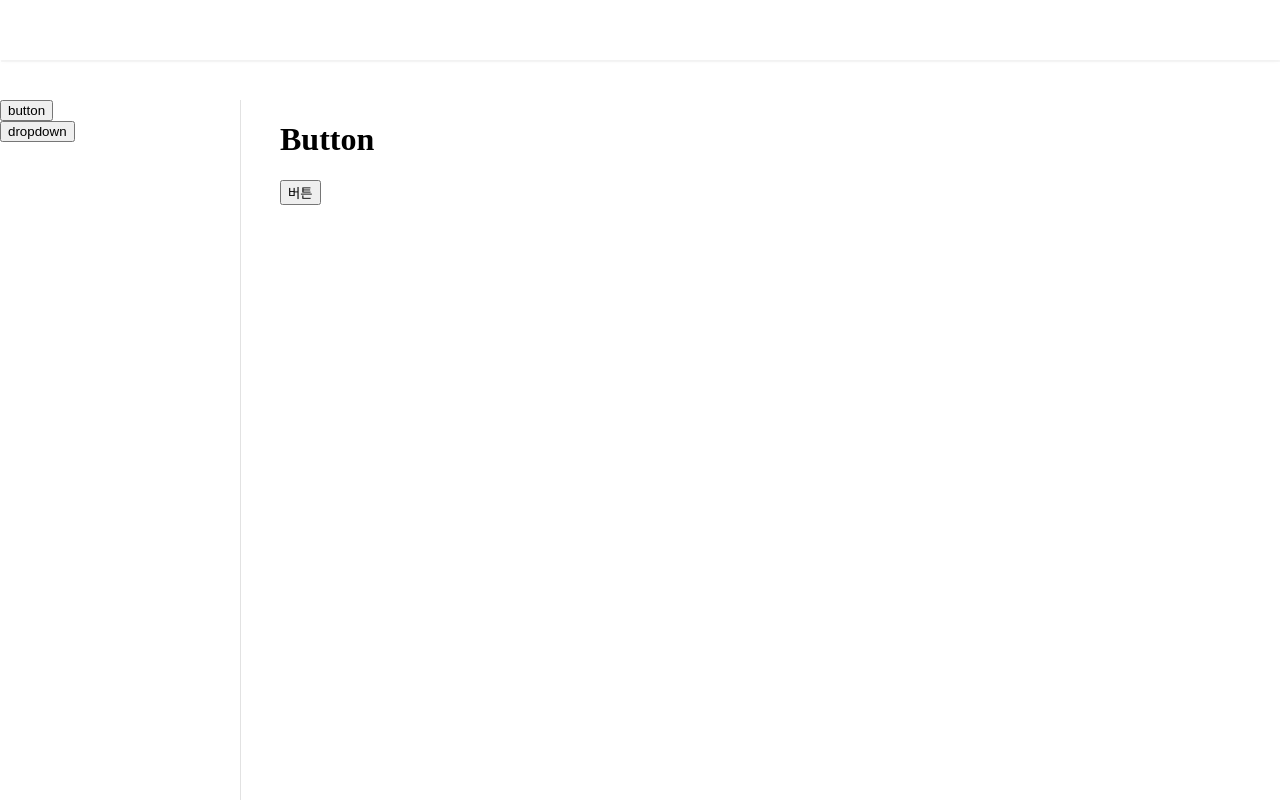
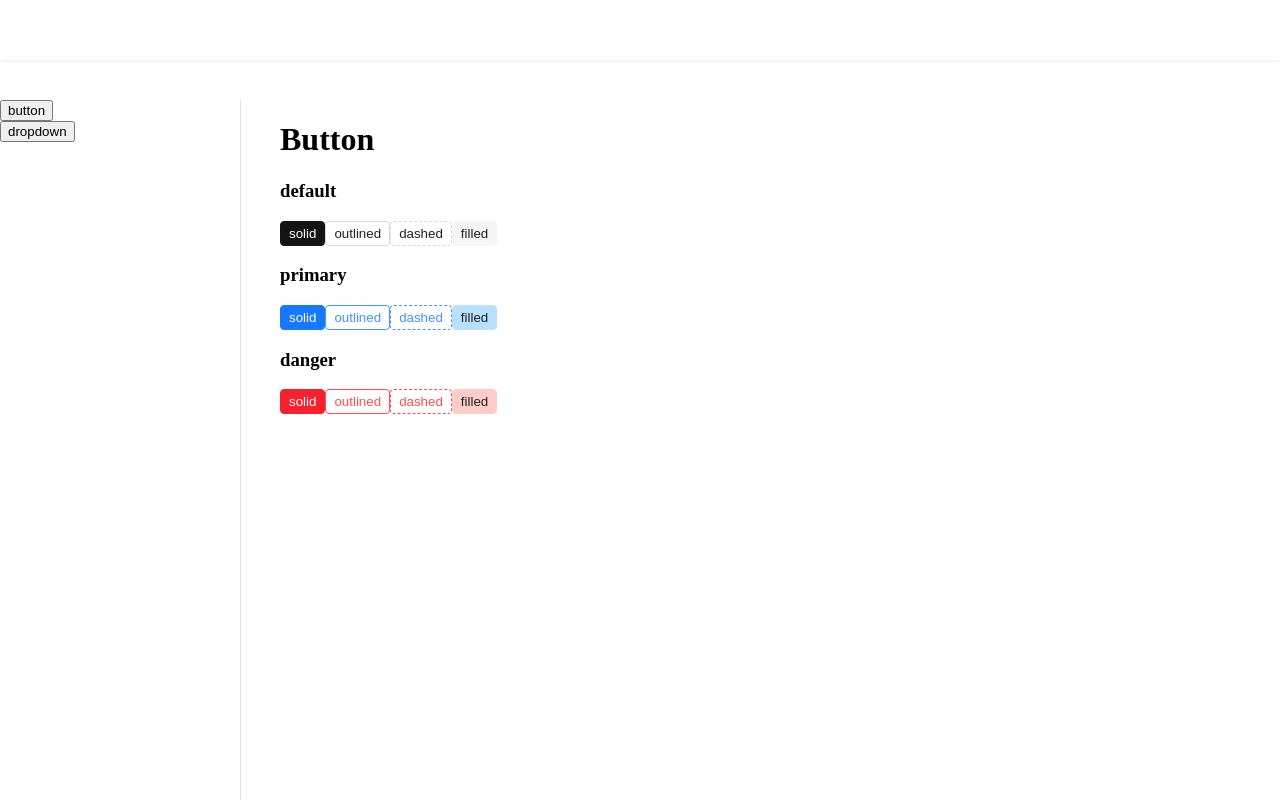
Before and after one commit to nuuuri/nuu-ui, a Next.js app: page /button in a window 1280 px wide. Built offline with nearby package versions, Linux system fonts and the light colour scheme.

Commit message:
[feat] Button 컴포넌트 && 페이지 추가

```diff
--- a/src/app/(components)/button/index.tsx
+++ b/src/app/(components)/button/index.tsx
@@ -1,3 +1,36 @@
-export default function Button() {
-  return <button>버튼</button>;
+import { CSSProperties, MouseEventHandler } from 'react';
+
+import * as S from './styled';
+import { ButtonColor, ButtonVariant } from './type';
+
+interface ButtonProps {
+  color?: ButtonColor;
+  variant?: ButtonVariant;
+  disabled?: boolean;
+  children?: string;
+  onClick?: MouseEventHandler<HTMLButtonElement>;
+  style?: CSSProperties;
 }
+
+export default function Button({
+  color = 'default',
+  variant = 'outlined',
+  disabled = false,
+  children,
+  onClick,
+  style,
+}: ButtonProps) {
+  const props = {
+    color: color,
+    disabled: disabled,
+    onClick: onClick,
+    style: style,
+  };
+
+  return {
+    solid: <S.Solid {...props}>{children}</S.Solid>,
+    outlined: <S.Outlined {...props}>{children}</S.Outlined>,
+    dashed: <S.Dashed {...props}>{children}</S.Dashed>,
+    filled: <S.Filled {...props}>{children}</S.Filled>,
+  }[variant];
+}
--- a/src/app/(components)/button/page.tsx
+++ b/src/app/(components)/button/page.tsx
@@ -1,9 +1,29 @@
+'use client';
+
+import { ButtonColor, ButtonVariant } from './type';
+
 import Button from '.';
 
 export default function ButtonPage() {
+  const colors: ButtonColor[] = ['default', 'primary', 'danger'];
+  const variants: ButtonVariant[] = ['solid', 'outlined', 'dashed', 'filled'];
+
   return (
     <div>
-      <Button />
+      {colors.map((color) => (
+        <div key={color}>
+          <h3>{color}</h3>
+          {variants.map((variant) => (
+            <Button
+              key={`${color}-${variant}`}
+              color={color}
+              variant={variant}
+              onClick={() => alert(`${color} ${variant} button clicked!`)}>
+              {variant}
+            </Button>
+          ))}
+        </div>
+      ))}
     </div>
   );
 }
--- /dev/null
+++ b/src/app/(components)/button/styled.ts
@@ -0,0 +1,117 @@
+import styled, { css, DefaultTheme, RuleSet } from 'styled-components';
+
+import { ButtonColor, ButtonColorStyle } from './type';
+
+import { colors } from '@/styles/themes/colors';
+
+// getButtonColor('danger', 500) => red500
+const getButtonColor = (color: ButtonColor, weight: number) =>
+  (ButtonColorStyle[color] + weight) as keyof typeof colors;
+
+const getButtonStyles = (
+  theme: DefaultTheme,
+  baseColor: keyof typeof colors,
+  hoverColor: keyof typeof colors,
+  activeColor: keyof typeof colors,
+  additionalStyles?: RuleSet<object>
+) => css`
+  // default styles
+  padding: 4px 8px;
+  border-radius: 4px;
+  color: ${(props) => props.theme.colors.gray1100};
+  cursor: pointer;
+
+  // custom styles
+  border: 1px solid ${theme.colors[baseColor]};
+  background: ${theme.colors[baseColor]};
+
+  &:hover {
+    background: ${theme.colors[hoverColor]};
+  }
+  &:active {
+    background: ${theme.colors[activeColor]};
+  }
+
+  ${additionalStyles}
+`;
+
+export const Solid = styled.button<{ color: ButtonColor }>`
+  ${({ theme, color }) => {
+    if (color === 'default') return getButtonStyles(theme, 'gray1200', 'gray800', 'gray1200');
+    else
+      return getButtonStyles(
+        theme,
+        getButtonColor(color, 600),
+        getButtonColor(color, 400),
+        getButtonColor(color, 700)
+      );
+  }};
+
+  color: ${({ theme }) => theme.colors.gray100};
+`;
+
+export const Filled = styled.button<{ color: ButtonColor }>`
+  ${({ theme, color }) => {
+    if (color === 'default') return getButtonStyles(theme, 'gray300', 'gray400', 'gray500');
+    return getButtonStyles(
+      theme,
+      getButtonColor(color, 200),
+      getButtonColor(color, 300),
+      getButtonColor(color, 400)
+    );
+  }};
+`;
+
+export const Outlined = styled.button<{ color: ButtonColor }>`
+  ${({ theme, color }) => {
+    if (color === 'default')
+      return getButtonStyles(
+        theme,
+        'gray500',
+        'gray500',
+        'gray700',
+        css`
+          &:hover {
+            border: 1px solid ${theme.colors.blue500};
+            color: ${theme.colors.blue500};
+          }
+          &:active {
+            border: 1px solid ${theme.colors.blue700};
+            color: ${theme.colors.blue700};
+          }
+        `
+      );
+    return getButtonStyles(
+      theme,
+      getButtonColor(color, 500),
+      getButtonColor(color, 300),
+      getButtonColor(color, 700),
+      css`
+        border: 1px solid ${theme.colors[getButtonColor(color, 500)]};
+        color: ${theme.colors[getButtonColor(color, 500)]};
+        &:hover {
+          border: 1px solid ${theme.colors[getButtonColor(color, 300)]};
+          color: ${theme.colors[getButtonColor(color, 300)]};
+        }
+        &:active {
+          border: 1px solid ${theme.colors[getButtonColor(color, 300)]};
+          color: ${theme.colors[getButtonColor(color, 700)]};
+        }
+      `
+    );
+  }};
+
+  &,
+  &:hover,
+  &:active {
+    background: ${({ theme }) => theme.colors.gray100};
+  }
+`;
+
+export const Dashed = styled(Outlined)`
+  &,
+  &:hover,
+  &:active {
+    border-style: dashed;
+  }
+`;
--- /dev/null
+++ b/src/app/(components)/button/type.ts
@@ -0,0 +1,9 @@
+export type ButtonColor = 'default' | 'primary' | 'danger';
+
+export type ButtonVariant = 'solid' | 'outlined' | 'dashed' | 'filled';
+
+export const ButtonColorStyle: { [key in ButtonColor]: string } = {
+  default: 'gray',
+  primary: 'blue',
+  danger: 'red',
+} as const;
--- a/src/styles/themes/colors.tsx
+++ b/src/styles/themes/colors.tsx
@@ -161,4 +161,4 @@ export const colors = {
   lime1000: '#254000',
 };
 
-export type ColorsType = typeof colors;
+export type Colors = keyof typeof colors;
--- a/src/types/styled.d.ts
+++ b/src/types/styled.d.ts
@@ -1,8 +1,8 @@
-import { ColorsType } from '@/styles/themes/colors';
+import { Colors } from '@/styles/themes/colors';
 import 'styled-components';
 
 declare module 'styled-components' {
   export interface DefaultTheme {
-    colors: ColorsType;
+    colors: { [key in Colors]: string };
   }
 }
```
